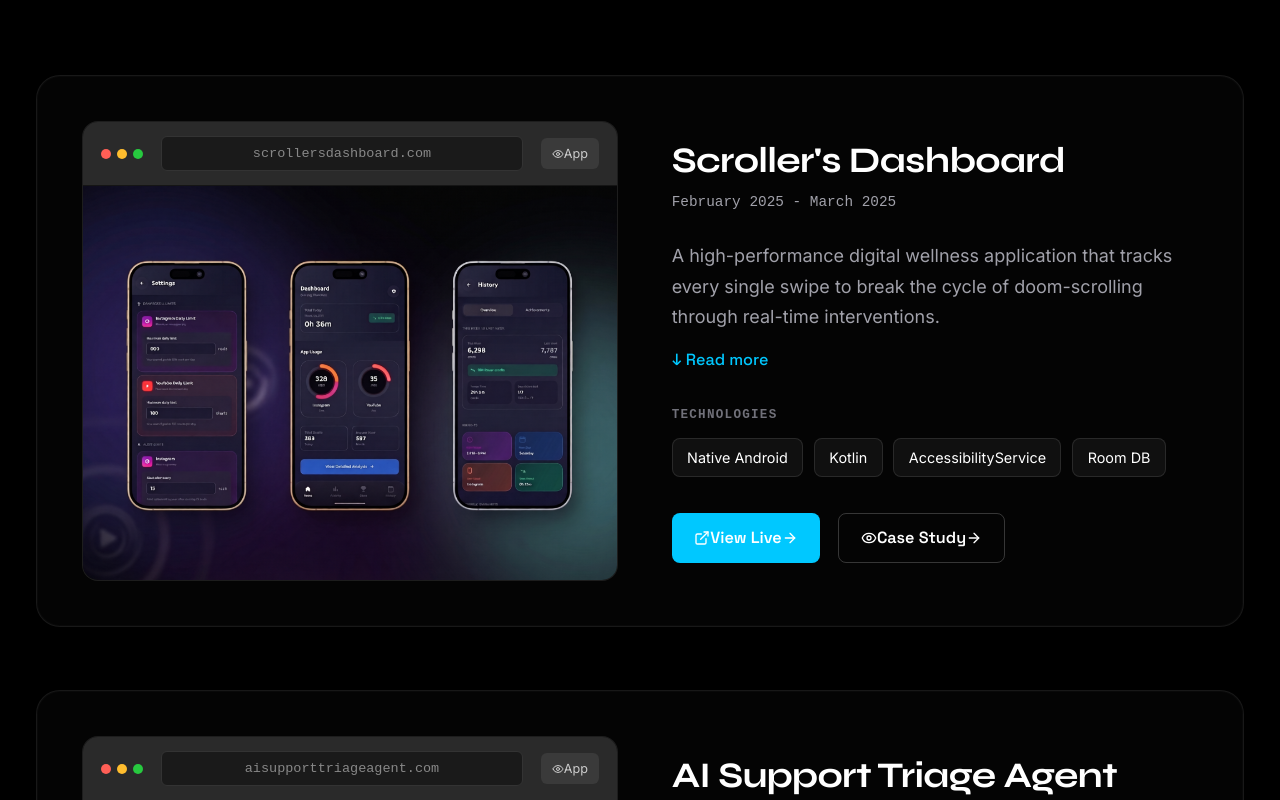
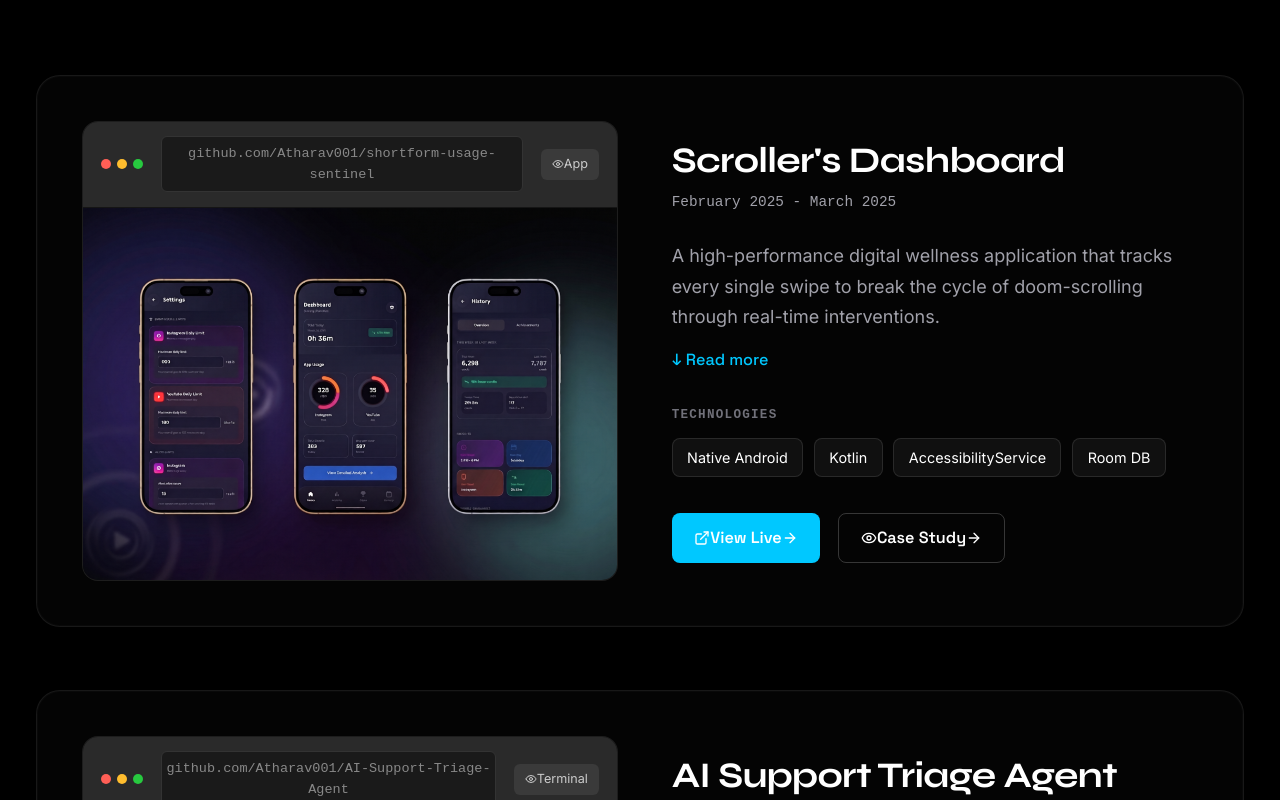
Before and after one commit to Atharav001/portfolio-2.0, a React (Vite) app: page / in a window 1280 px wide. Shown: the part 3400-4200 px from the top of the page. Built offline with nearby package versions, Linux system fonts and the light colour scheme.

Commit message:
docs/feat: update project card tabs to App, Terminal, Web and assign custom realistic URLs

```diff
--- a/src/components/Projects.jsx
+++ b/src/components/Projects.jsx
@@ -15,6 +15,8 @@ const projectsData = [
     readMore: "#",
     technologies: ["Native Android", "Kotlin", "AccessibilityService", "Room DB"],
     liveLink: "https://github.com/Atharav001/shortform-usage-sentinel",
+    urlBar: "github.com/Atharav001/shortform-usage-sentinel",
+    tabTag: "App",
     caseStudy: "#",
     caseStudyDetails: {
       role: "Android Developer & UI/UX Designer",
@@ -96,6 +98,8 @@ const projectsData = [
     readMore: "#",
     technologies: ["Python", "Local LLM", "OpenAI", "RAG", "Terminal-based"],
     liveLink: "https://github.com/Atharav001/AI-Support-Triage-Agent",
+    urlBar: "github.com/Atharav001/AI-Support-Triage-Agent",
+    tabTag: "Terminal",
     caseStudy: "#",
     caseStudyDetails: {
       role: "AI/Backend Developer",
@@ -161,6 +165,8 @@ const projectsData = [
     readMore: '#',
     technologies: ['React', 'Framer Motion', 'Vanilla CSS', 'Lenis Scroll', 'Vite'],
     liveLink: 'https://github.com/Atharav001/portfolio-2.0',
+    urlBar: 'github.com/Atharav001/portfolio-2.0',
+    tabTag: 'Web',
     caseStudy: '#',
     caseStudyDetails: {
       role: 'Lead Creative Developer & Designer',
@@ -270,8 +276,8 @@ const Projects = () => {
                   <span className="dot yellow"></span>
                   <span className="dot green"></span>
                 </div>
-                <div className="browser-url-bar">{project.title.toLowerCase().replace(/[^a-z0-9]/g, '')}.com</div>
-                <div className="browser-tab"><Eye size={12} className="mr-1" /> App</div>
+                <div className="browser-url-bar">{project.urlBar}</div>
+                <div className="browser-tab"><Eye size={12} className="mr-1" /> {project.tabTag}</div>
               </div>
               <div className="browser-content">
                 <img src={project.image} alt={project.title} className="project-img" loading="lazy" />
```
